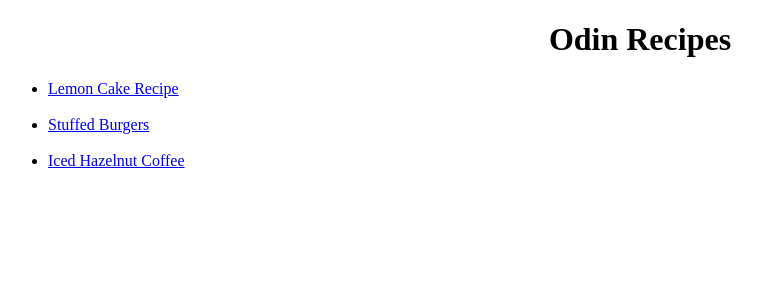
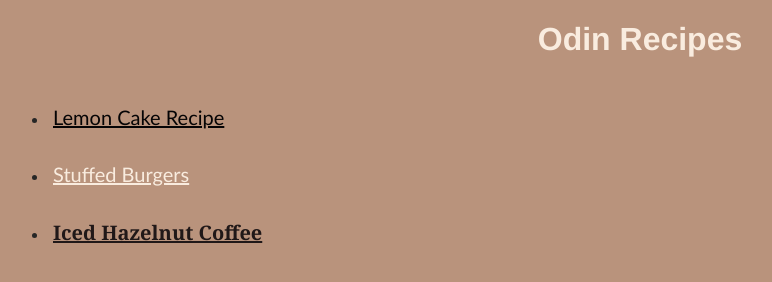
Before and after one commit to vasubhrdwj/odin-recipes, a plain HTML site: page index.html in a window 1280 px wide. Shown: the whole page, without its empty margins (0-772 px from the left). Drawn offline with Linux system fonts and the light colour scheme.

Commit message:
Added personal css to every page

```diff
--- a/index.html
+++ b/index.html
@@ -4,23 +4,33 @@
     <meta charset="UTF-8" />
     <meta name="viewport" content="width=device-width, initial-scale=1.0" />
     <title>Document</title>
+    <link rel="stylesheet" href="styles.css" />
   </head>
   <body>
     <h1 style="text-align: center">Odin Recipes</h1>
     <ul>
+      <div class="list-items">
         <li>
-        <a href="recipes/lemon-cake.html" target="_blank">Lemon Cake Recipe</a>
+          <a href="recipes/lemon-cake.html" target="_blank" class="food"
+            >Lemon Cake Recipe</a
+          >
         </li>
         <br />
         <li>
-        <a href="recipes/stuffed-burgers.html" target="_blank"
+          <a
+            href="recipes/stuffed-burgers.html"
+            target="_blank"
+            class="food burger"
             >Stuffed Burgers</a
           >
         </li>
         <br />
         <li>
-        <a href="recipes/iced-coffee.html" target="_blank">Iced Hazelnut Coffee</a>
+          <a href="recipes/iced-coffee.html" target="_blank" class="drinks"
+            >Iced Hazelnut Coffee</a
+          >
         </li>
+      </div>
     </ul>
   </body>
 </html>
--- /dev/null
+++ b/recipes/burgers.css
@@ -0,0 +1,24 @@
+* {
+  background-color: #b4c5db;
+}
+
+h1 {
+  text-align: center;
+}
+h2 {
+  color: #728495;
+}
+div.burger-image {
+  display: flex;
+  justify-content: center;
+}
+
+p {
+  font-family: "Courier New", Courier, monospace;
+  font-weight: 800px;
+}
+
+li {
+  padding: 1.5px;
+  color: #263a47;
+}
--- /dev/null
+++ b/recipes/coffee.css
@@ -0,0 +1,22 @@
+* {
+  background-color: #6d2932;
+  color: #e8d8c4;
+}
+
+h1 {
+  text-align: center;
+}
+.coffee-image {
+  display: block;
+  margin-left: auto;
+  margin-right: auto;
+  width: 50%;
+}
+
+p {
+  font-family: "Gill Sans", "Gill Sans MT", Calibri, "Trebuchet MS", sans-serif;
+}
+
+li {
+  padding: 1.5px;
+}
--- /dev/null
+++ b/recipes/lemon.css
@@ -0,0 +1,25 @@
+* {
+  background-color: #d2cbc1;
+}
+
+h1,
+h2 {
+  color: #4d5038;
+}
+
+h1 {
+  text-align: center;
+}
+
+.lemon-cake {
+  display: flex;
+  justify-content: center;
+}
+
+li {
+  padding: 1.5px;
+}
+
+/* ul, li{
+    padding: 2px;
+} */
--- /dev/null
+++ b/styles.css
@@ -0,0 +1,34 @@
+* {
+  background-color: #b9937c;
+  color: #262626;
+}
+
+h1 {
+  color: #f9ecdf;
+  font-family: "CopperPlate", Helvetica;
+  font-weight: 800;
+  padding-bottom: 20px;
+}
+
+li {
+  padding: 5px;
+  padding-bottom: 10px;
+}
+.food {
+  color: #050405;
+  font-size: 20px;
+  font-family: "Trebuchet MS", "Lucida Sans Unicode", "Lucida Grande",
+    "Lucida Sans", Arial, sans-serif;
+}
+
+.food.burger {
+  font-size: 20px;
+  color: #f9ecdf;
+}
+
+.drinks {
+  color: #201818;
+  font-weight: 800;
+  font-size: 20px;
+  font-family: Cambria, Cochin, Georgia, Times, "Times New Roman", serif;
+}
```
Also changed, not shown: recipes/iced-coffee.html (+3 -1 lines), recipes/lemon-cake.html (+8 -2 lines), recipes/stuffed-burgers.html (+8 -5 lines). Lines whose indentation alone changed are shown as unchanged.
